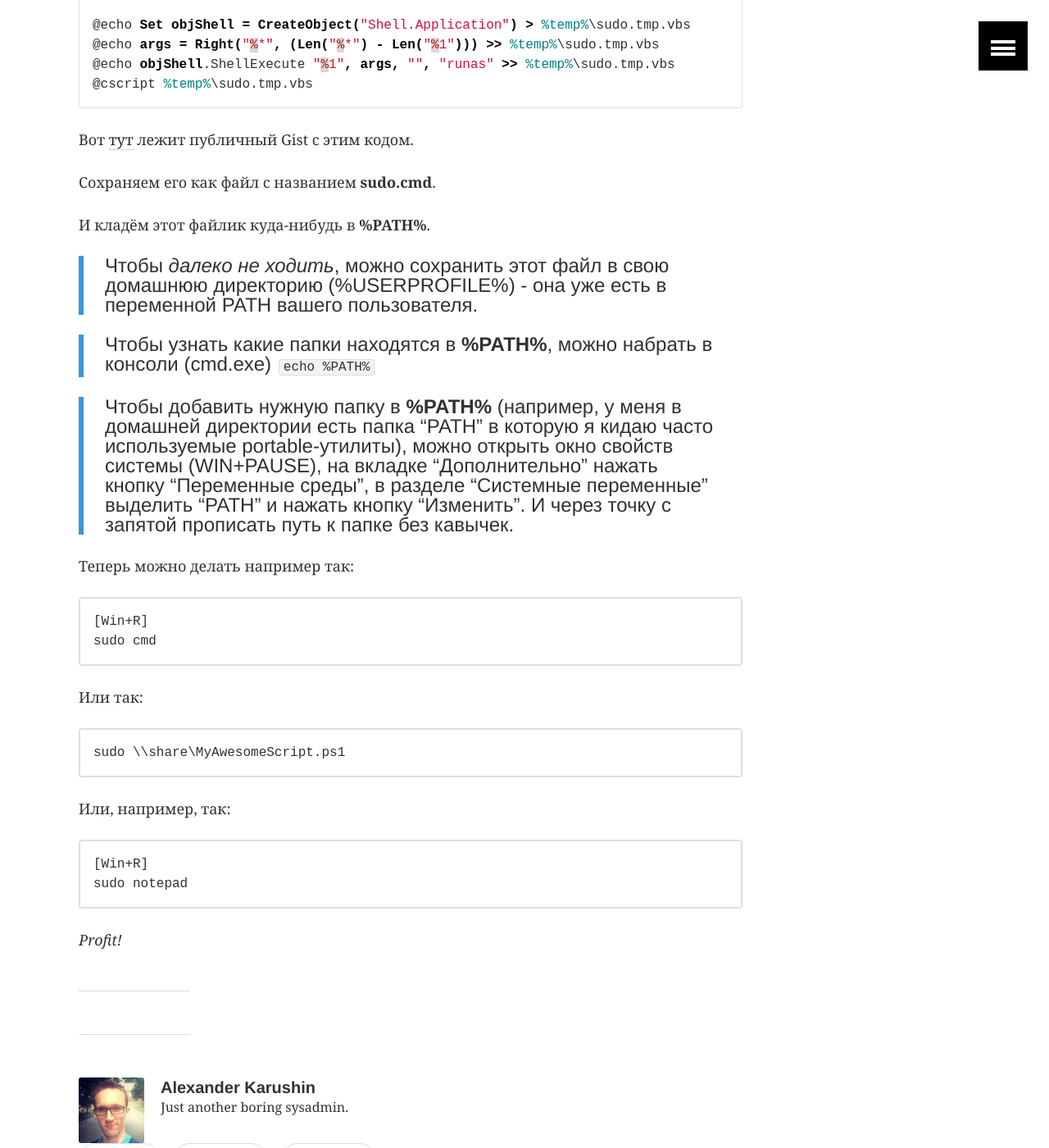
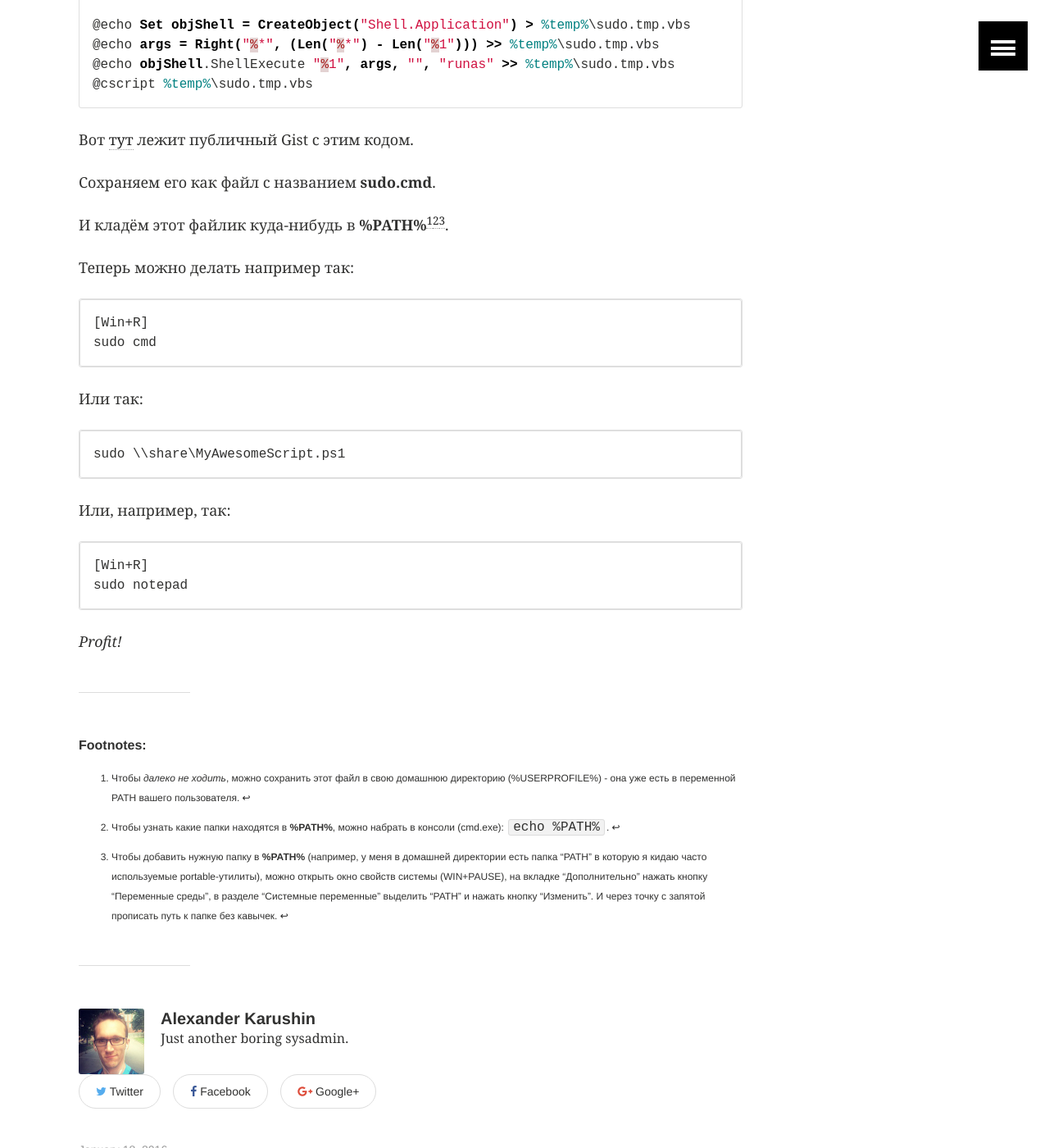
Before and after one commit to kapb14/kapb14.github.io, a Jekyll site: the page built from _posts/2016-01-18-simple-sudo-on-windows.md, in a window 1280 px wide and 1400 px high, scrolled down 903 px. Shown: the whole window at 82% size. Built offline with Jekyll 4.4.1, drawn with Linux system fonts in a browser that asks for light colours; comment, search, counter and statistics services are not loaded; some of the changed lines change nothing that is shown; some of the changed text lies outside the part shown.

Commit message:
Created :_posts/2016-01-18-simple-sudo-on-windows.md

```diff
--- a/_posts/2016-01-18-simple-sudo-on-windows.md
+++ b/_posts/2016-01-18-simple-sudo-on-windows.md
@@ -11,7 +11,7 @@ image:
 comments: true
 ---
 
-Нередко в повседневной работе возникает необходимость запустить какой-нибудь скрипт в из-под администратора. В *nix'ах для этого принято использовать **sudo**. Ниже я покажу как реализовать похожий функционал для Windows.
+Нередко в повседневной работе возникает необходимость запустить какой-нибудь скрипт из-под администратора. В *nix'ах для этого принято использовать **sudo**. Ниже я покажу как реализовать похожий функционал для Windows.
 
 ___
 
@@ -30,16 +30,8 @@ ___
 
 Сохраняем его как файл с названием **sudo.cmd**.
 
-И кладём этот файлик куда-нибудь в **%PATH%**.
+И кладём этот файлик куда-нибудь в **%PATH%**[^1][^2][^PATH].
 
-
-> Чтобы _далеко не ходить_, можно сохранить этот файл в свою домашнюю директорию (%USERPROFILE%) - она уже есть в переменной PATH вашего пользователя.
-
-
-> Чтобы узнать какие папки находятся в **%PATH%**, можно набрать в консоли (cmd.exe)
-	`echo %PATH%`
-
-> Чтобы добавить нужную папку в **%PATH%** (например, у меня в домашней директории есть папка "PATH" в которую я кидаю часто используемые portable-утилиты), можно открыть окно свойств системы (WIN+PAUSE), на вкладке "Дополнительно" нажать кнопку "Переменные среды", в разделе "Системные переменные" выделить "PATH" и нажать кнопку "Изменить". И через точку с запятой прописать путь к папке без кавычек.
 
 
 
@@ -60,4 +52,12 @@ ___
 
 _Profit!_
 
+
+[^1]: Чтобы _далеко не ходить_, можно сохранить этот файл в свою домашнюю директорию (%USERPROFILE%) - она уже есть в переменной PATH вашего пользователя.
+
+
+[^2]: Чтобы узнать какие папки находятся в **%PATH%**, можно набрать в консоли (cmd.exe): `echo %PATH%`.
+
+[^PATH]: Чтобы добавить нужную папку в **%PATH%** (например, у меня в домашней директории есть папка "PATH" в которую я кидаю часто используемые portable-утилиты), можно открыть окно свойств системы (WIN+PAUSE), на вкладке "Дополнительно" нажать кнопку "Переменные среды", в разделе "Системные переменные" выделить "PATH" и нажать кнопку "Изменить". И через точку с запятой прописать путь к папке без кавычек.
+
 ---
```
